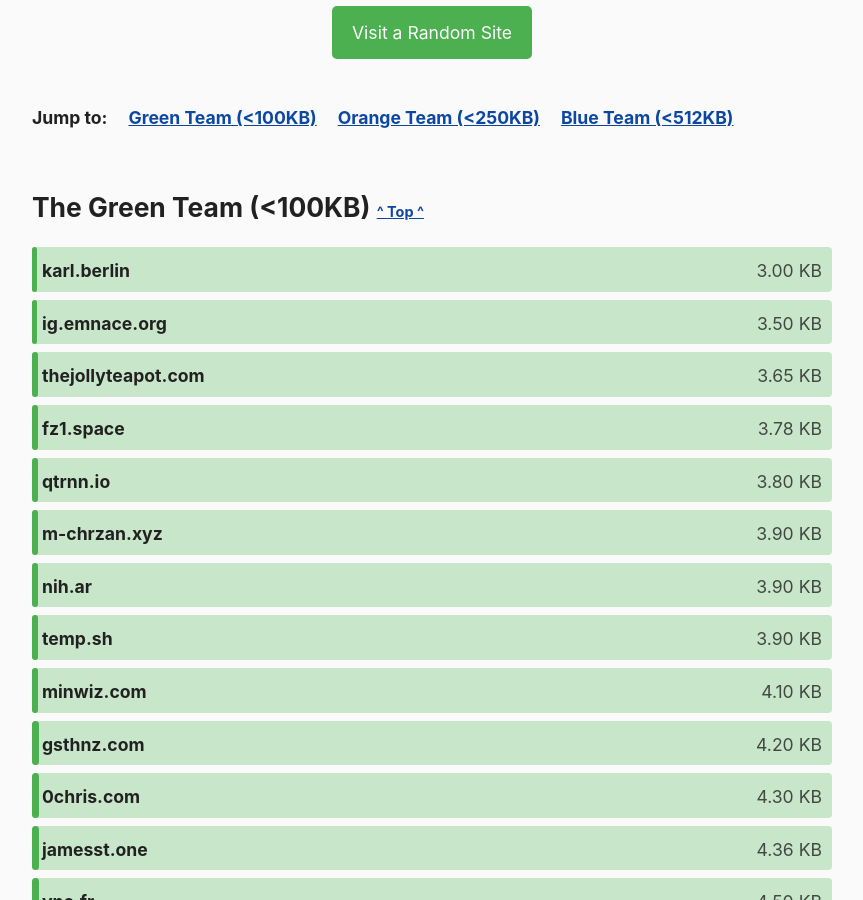
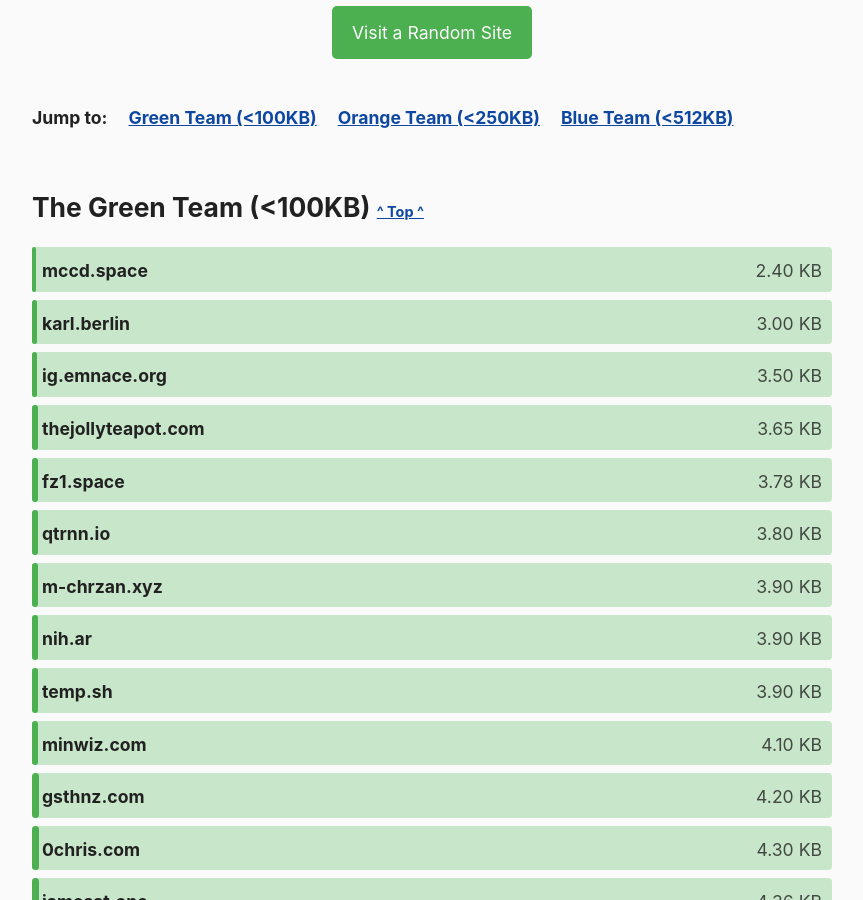
Before and after one commit to kevquirk/512kb.club, a Jekyll site: the page built from index.md, in a window 1280 px wide and 900 px high, scrolled down 1060 px. Shown: the whole window, without its empty margins (208-1071 px from the left). Built offline with Jekyll 4.4.1, drawn with Linux system fonts in a browser that asks for light colours.

Commit message:
Update sites.yml
https://gtmetrix.com/reports/mccd.space/v1euu8vw/

```diff
--- a/_data/sites.yml
+++ b/_data/sites.yml
@@ -1897,6 +1897,11 @@
   size: 485
   last_checked: 2022-05-06
 
+- domain: mccd.space
+  url: https://mccd.space
+  size: 2.4
+  last_checked: 2023-10-10
+
 - domain: mck.is
   url: https://mck.is/
   size: 47.9
```
